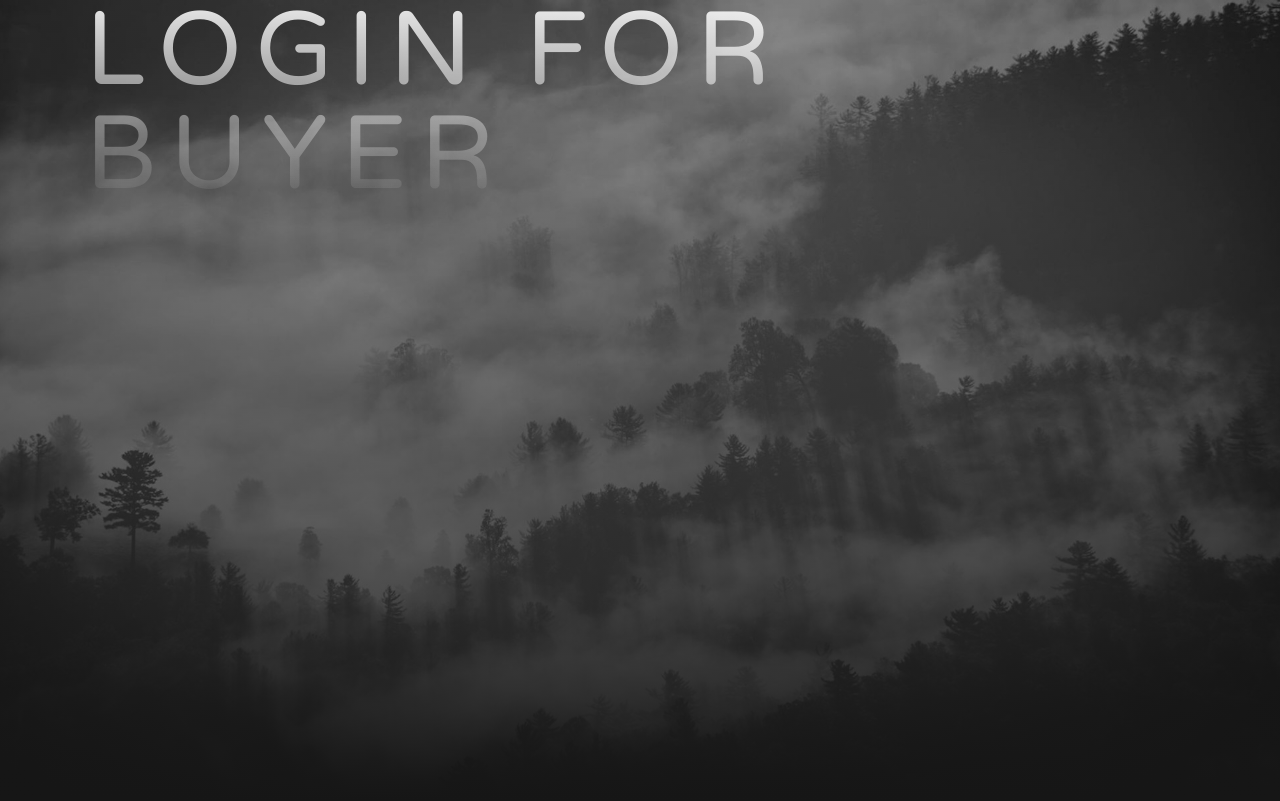
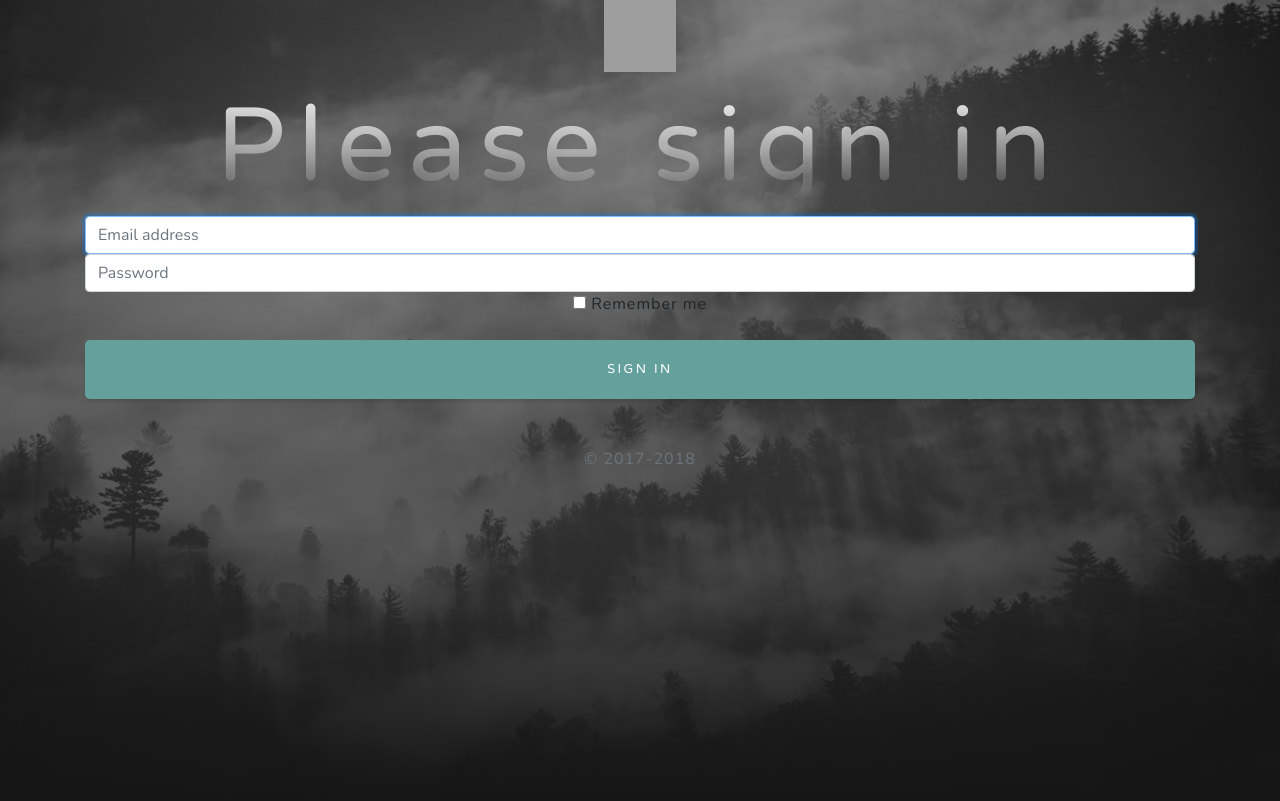
Before and after one commit to longn5/car-weasel, a Django app: page /login/buyer in a window 1280 px wide. Shown: the top 801 px of the page. Run offline with Django 3.2, Linux system fonts and the light colour scheme; some libraries are stand-ins or nearby versions; grey boxes are pictures that could not be loaded.

Commit message:
Removes unneeded images, adds buyer/seller login pages, removes social media icon in footer.

```diff
--- a/buyer_portal/templates/buyer_login.html
+++ b/buyer_portal/templates/buyer_login.html
@@ -3,8 +3,22 @@
 
 {% block page_content %}
 <div class="masthead">
-  <div class="container">
-      <h1>LOGIN FOR BUYER</h1>
+  <div class="container text-center">
+      <form class="form-signin">
+          <img class="mb-4" src="https://getbootstrap.com/docs/4.0/assets/brand/bootstrap-solid.svg" alt="" width="72" height="72">
+          <h1 class="h3 mb-3 font-weight-normal">Please sign in</h1>
+          <label for="inputEmail" class="sr-only">Email address</label>
+          <input type="email" id="inputEmail" class="form-control" placeholder="Email address" required autofocus>
+          <label for="inputPassword" class="sr-only">Password</label>
+          <input type="password" id="inputPassword" class="form-control" placeholder="Password" required>
+          <div class="checkbox mb-3">
+            <label>
+              <input type="checkbox" value="remember-me"> Remember me
+            </label>
+          </div>
+          <button class="btn btn-lg btn-primary btn-block" type="submit">Sign in</button>
+          <p class="mt-5 mb-3 text-muted">&copy; 2017-2018</p>
+        </form>
   </div>
 </div>
 {% endblock %}
--- a/product_page/templates/greyscale.html
+++ b/product_page/templates/greyscale.html
@@ -50,7 +50,7 @@
         <p class="text-white-50">I simply imagine that my skeleton is me and my body is my house. That way I’m always home.</p>
       </div>
     </div>
-    <img src="{% static 'greyscale/img/misty-mtn.jpg' %}" class="img-fluid" alt="">
+    <img src="{% static 'greyscale/img/mountain-clipart.png' %}" class="img-fluid" alt="">
   </div>
 </section>
 {% endblock %}
@@ -192,7 +192,7 @@
       </div>
     </div>
 
-    <div class="social d-flex justify-content-center">
+    <!-- <div class="social d-flex justify-content-center">
       <a href="#" class="mx-2">
         <i class="fab fa-twitter"></i>
       </a>
@@ -202,7 +202,7 @@
       <a href="#" class="mx-2">
         <i class="fab fa-github"></i>
       </a>
-    </div>
+    </div> -->
 
   </div>
 </section>
```
Also changed, not shown: seller_portal/templates/seller_login.html (+16 -2 lines), static/base/css/styles.css (+14 -0 lines), templates/login.html (added, +32 -0 lines), static/greyscale/img/misty-mtn.jpg (deleted), static/greyscale/img/sub1.jpg (deleted), static/greyscale/img/sub2.jpg (deleted), static/greyscale/img/weasel.jpg (deleted), static/greyscale/img/weasel.png (deleted).
